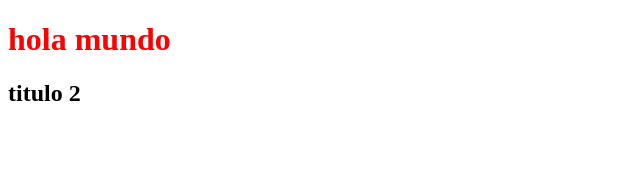
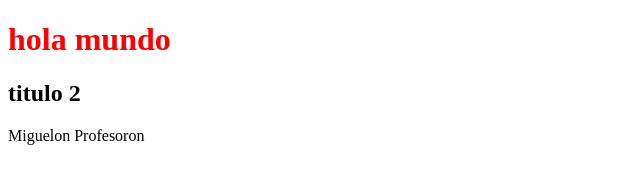
Before and after one commit to mhuarsayac/prueba333, a plain HTML site: page index.html in a window 1280 px wide. Shown: the whole page, without its empty margins (0-640 px from the left). Drawn offline with Linux system fonts and the light colour scheme.

Commit message:
index.html

```diff
--- a/index.html
+++ b/index.html
@@ -9,5 +9,6 @@
 <body>
     <h1>hola mundo</h1>
     <h2>titulo 2</h2>
+    <p>Miguelon Profesoron</p>
 </body>
 </html>
```
